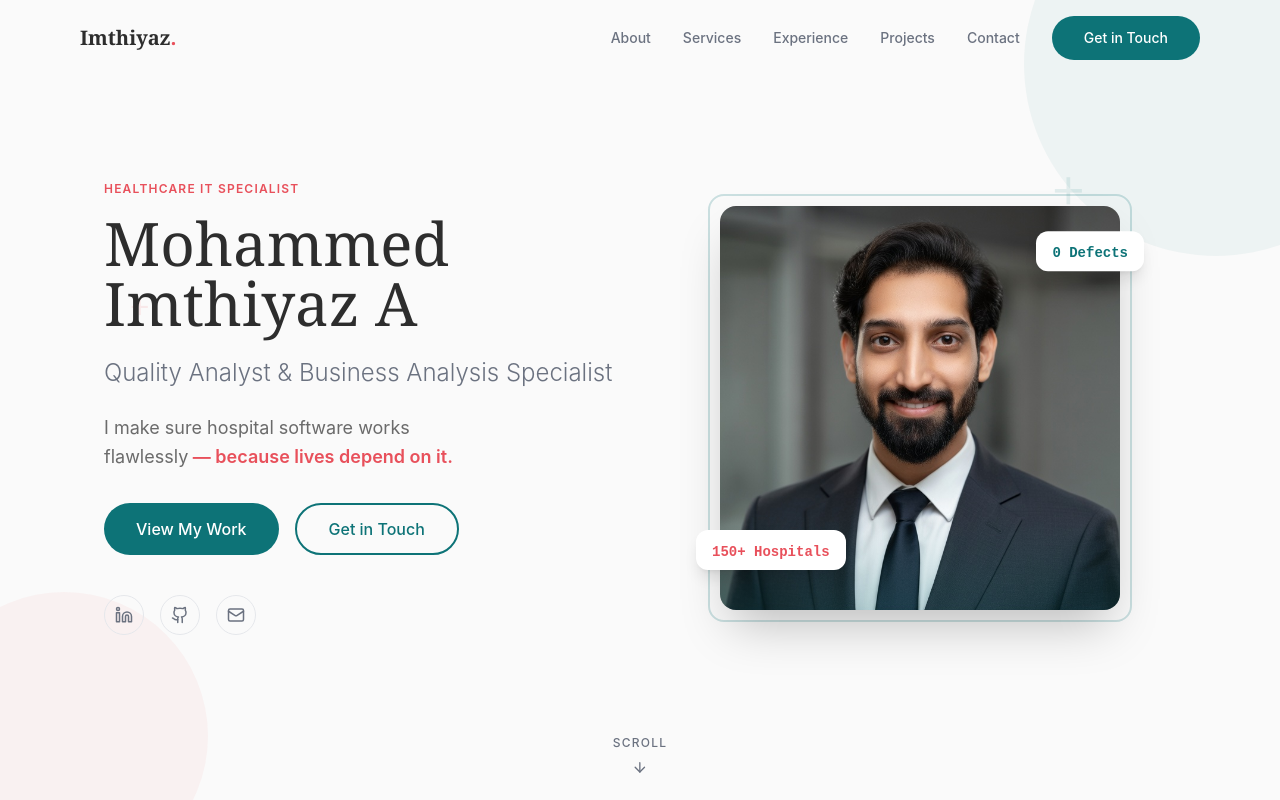
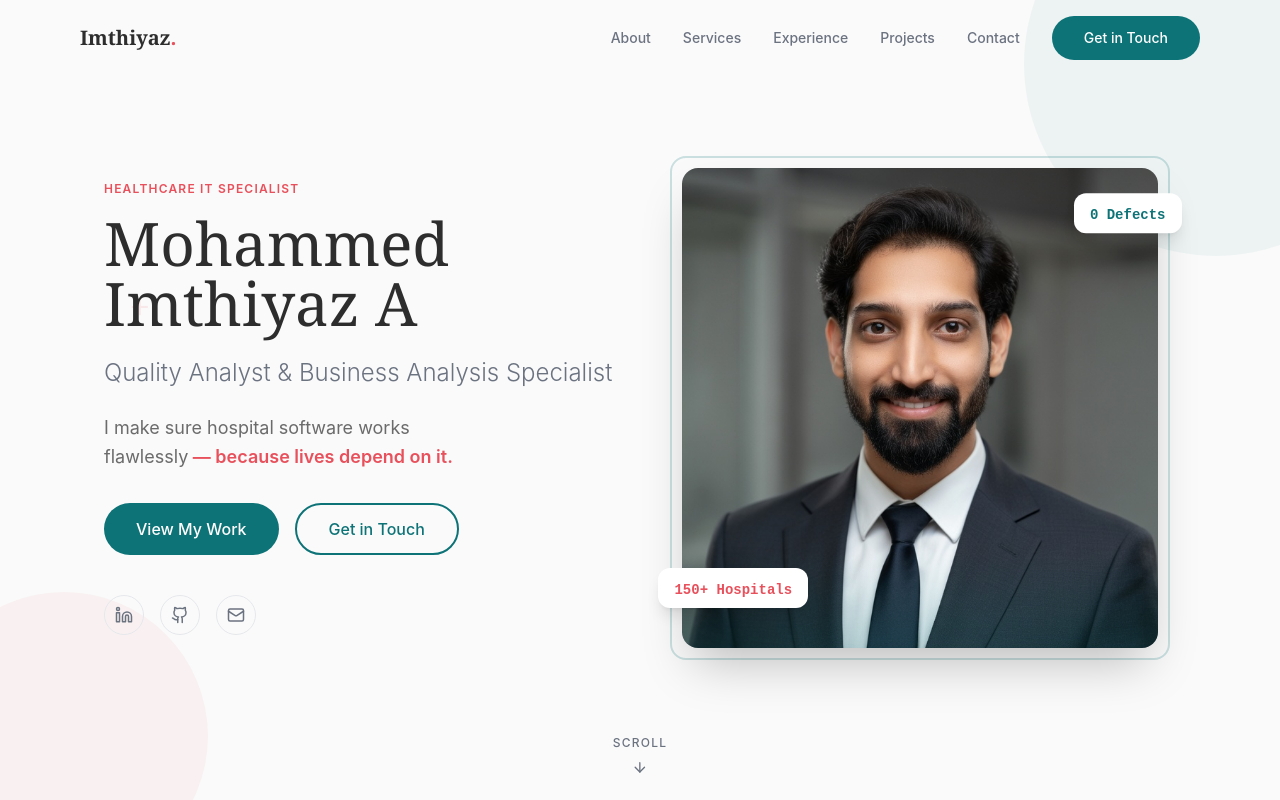
Before and after one commit to imthiyazimi/portfolio, a Next.js app: page / in a window 1280 px wide. Shown: the top 800 px of the page. Built offline with nearby package versions, Linux system fonts and the light colour scheme.

Commit message:
Force Vercel redeploy - profile photos fix

```diff
--- a/src/components/About.tsx
+++ b/src/components/About.tsx
@@ -1,6 +1,5 @@
 "use client";
 
-import Image from "next/image";
 import AnimatedSection from "./AnimatedSection";
 
 export default function About() {
@@ -69,11 +68,9 @@ export default function About() {
               <div className="rounded-2xl bg-offwhite p-8 lg:p-10">
                 {/* Profile photo */}
                 <div className="overflow-hidden rounded-xl shadow-lg">
-                  <Image
+                  <img
                     src="/images/profile.png"
                     alt="Mohammed Imthiyaz A"
-                    width={600}
-                    height={800}
                     className="aspect-[3/4] w-full object-cover object-center"
                   />
                 </div>
--- a/src/components/Hero.tsx
+++ b/src/components/Hero.tsx
@@ -1,6 +1,5 @@
 "use client";
 
-import Image from "next/image";
 import { motion } from "framer-motion";
 import { ArrowDown, Linkedin, Github, Mail } from "lucide-react";
 import { CONTACT } from "@/lib/constants";
@@ -150,13 +149,10 @@ export default function Hero() {
             <div className="relative">
               {/* Profile photo */}
               <div className="relative z-10 overflow-hidden rounded-2xl shadow-2xl">
-                <Image
+                <img
                   src="/images/profile.png"
                   alt="Mohammed Imthiyaz A"
-                  width={400}
-                  height={480}
-                  className="object-cover"
-                  priority
+                  className="h-[480px] w-auto object-cover"
                 />
                 {/* Subtle teal overlay at bottom */}
                 <div className="absolute bottom-0 left-0 right-0 h-24 bg-gradient-to-t from-teal-deep/20 to-transparent" />
```
Also changed, not shown: 1 other file (tests, documents, lock files or other folders).
